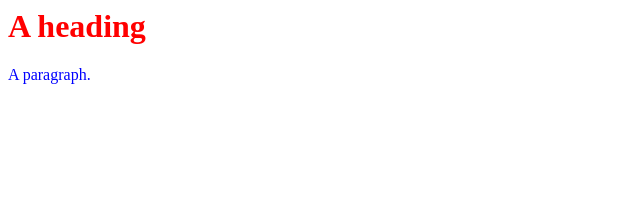
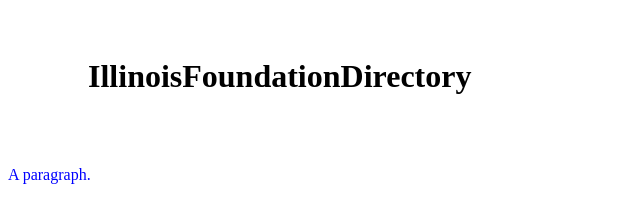
Before and after one commit to IllinoisFoundationDirectory/IllinoisFoundationDirectory.github.io, a plain HTML site: page index.html in a window 1280 px wide. Shown: the whole page, without its empty margins (0-640 px from the left). Drawn offline with Linux system fonts and the light colour scheme.

Commit message:
Update index.html
changed the title and the color of it too

```diff
--- a/index.html
+++ b/index.html
@@ -1,13 +1,19 @@
  <html>
 <head>
 <style>
-  h1 {color:red;}
+
+  h1 {
+  padding-top: 50px;
+  padding-right: 30px;
+  padding-bottom: 50px;
+  padding-left: 80px;}
   p {color:blue;}
+
 </style>
 </head>
 <body>
 
-<h1>A heading</h1>
+<h1>IllinoisFoundationDirectory</h1>
 <p>A paragraph.</p>
 
 </body>
```
